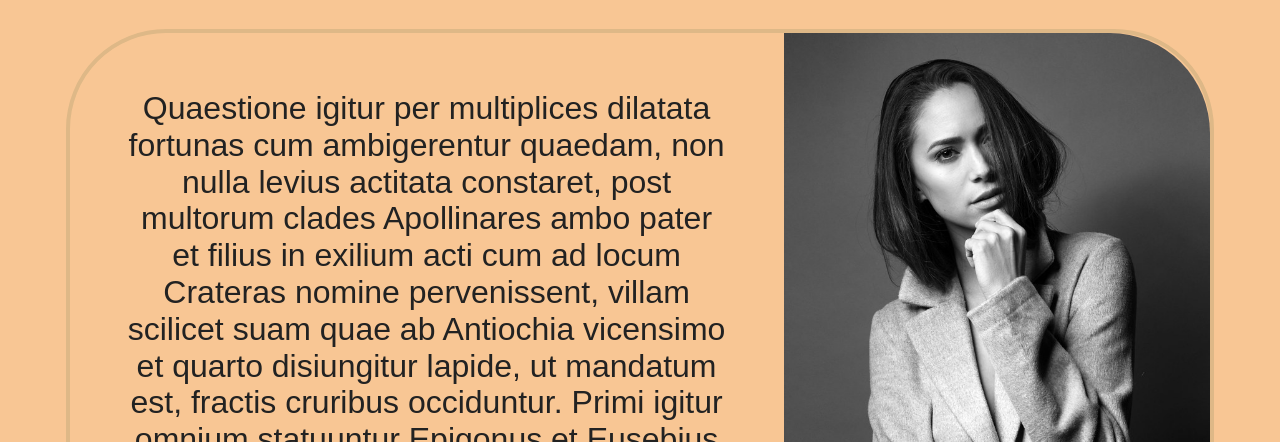
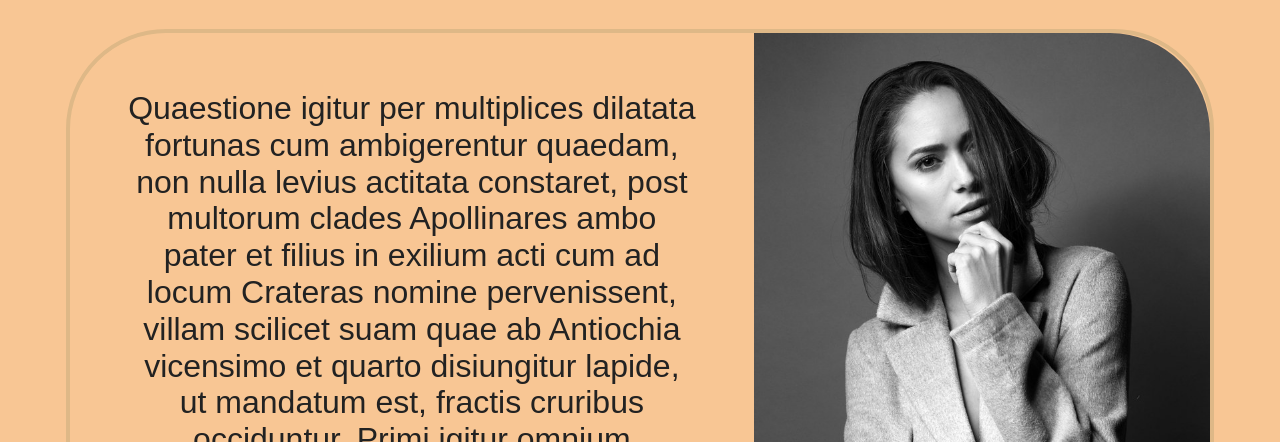
Before and after one commit to belmehd/site-bebe, a website built with Parcel: page site-bebe-à-propos.html in a window 1280 px wide. Shown: the part 358-800 px from the top of the page. Built offline with nearby package versions, Linux system fonts and the light colour scheme; a web font is replaced by a local one.

Commit message:
dernier commit

```diff
--- a/css/site-bebe-a-propos.css
+++ b/css/site-bebe-a-propos.css
@@ -61,8 +61,8 @@ nav{
     padding: 2%;
 }
 #main img{
-    width: 100%;
-    height: 20em;
+    width: 40%;
+    height: 100%;
 }
 section figure{
     display: flex;
@@ -73,6 +73,7 @@ section figure{
 }
 section figcaption{
     padding: 5%;
+    width: 60%;
 }
 #img1{
     border-radius: 0px 100px 100px 0px;
--- a/css/site-bebe-acceuil.css
+++ b/css/site-bebe-acceuil.css
@@ -75,9 +75,11 @@ nav{
 #p-imgstudio figcaption{
     font-size: 1.5em;
     padding: 3%;
+    width: 40%;
 }
 #p-imgstudio img{
     border-radius: 0px 100px 100px 0px;
+    width: 60%;
 }
 #main{
     background-color: #f8c694;
```
